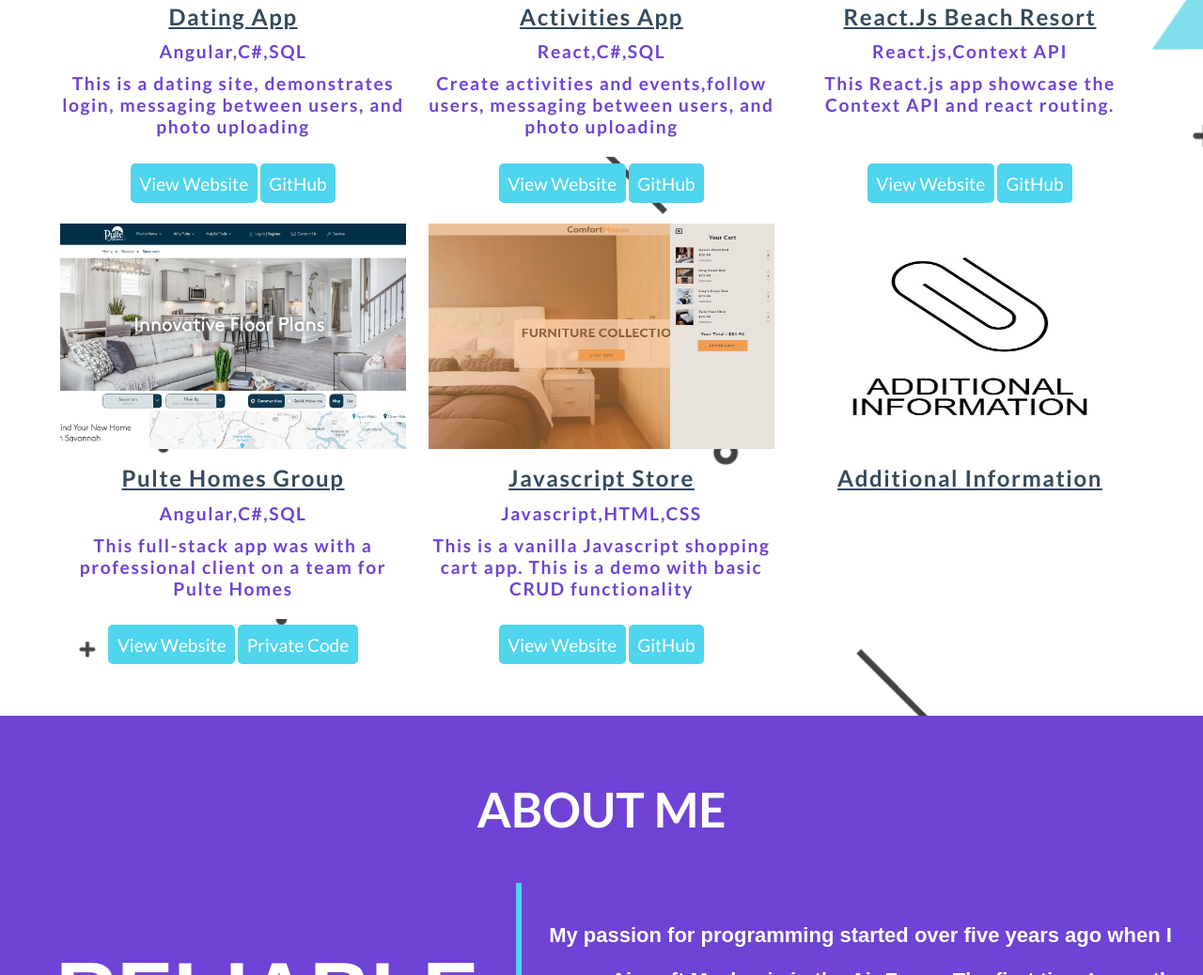
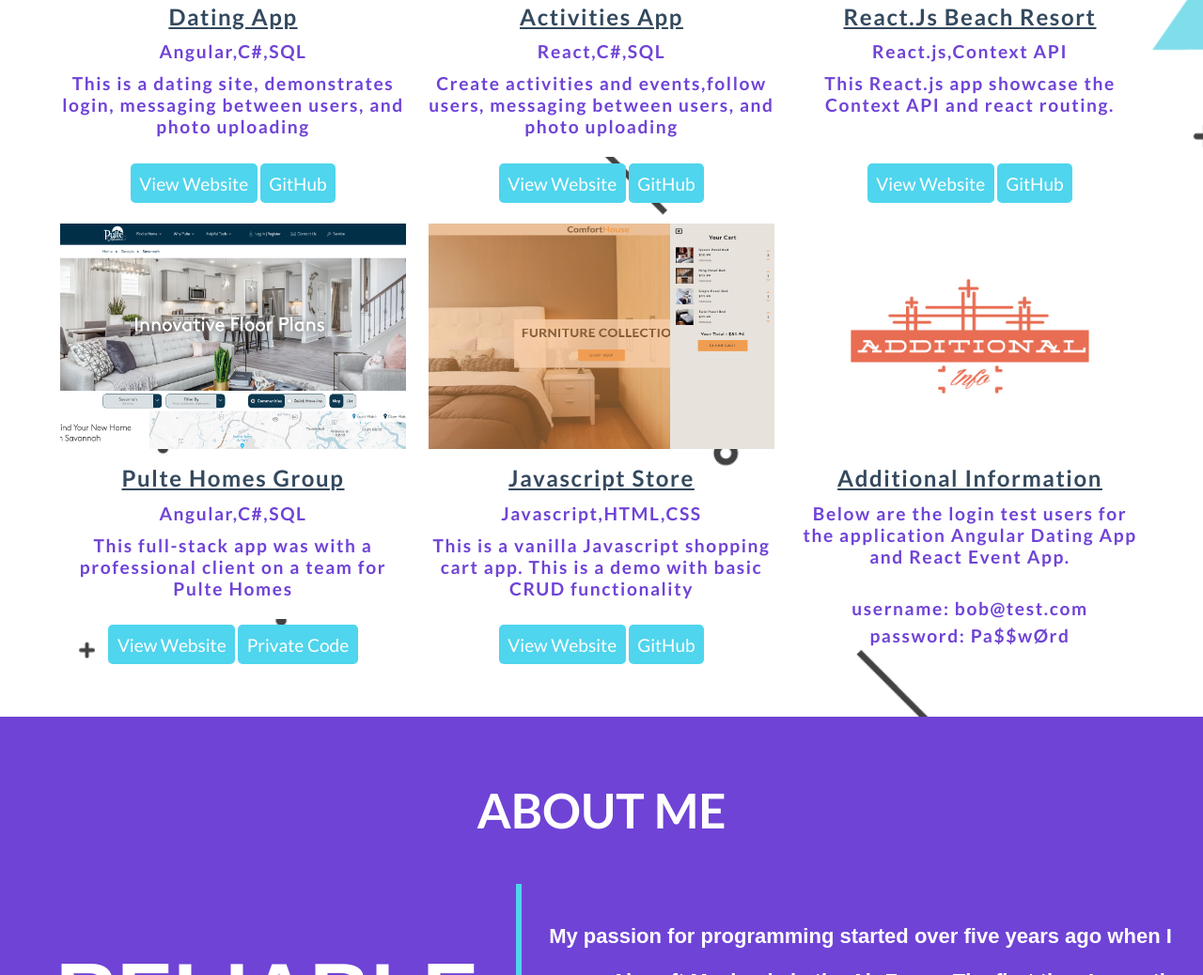
Before and after one commit to cmburch/charlesburch, a website: page index.html in a window 1280 px wide. Shown: the part 1011-2049 px from the top of the page at 94% size. Drawn offline with Linux system fonts and the light colour scheme.

Commit message:
added additional information for user info

```diff
--- a/index.html
+++ b/index.html
@@ -166,12 +166,19 @@
                   <!-- DELETE THIS TEST product -->
               <div class="product">
                     <div class="img-container">
-                        <img src="./images/moreInfo.jpg" alt="project" class="product-img" />
+                        <img src="./images/additional-2.jpg" alt="project" class="product-img" />
                     </div>
                 <div class='test'>
                     <h3>Additional Information</h3>
                     <!-- <h4>Javascript,HTML,CSS</h4> -->
                     <h4 class='project__desc'>
+                        Below are the login test users for the application Angular Dating App and React Event App.
+                    </h4>
+                    <h4 class='project__desc_info'>
+                        username: bob@test.com
+                    </h4>
+                    <h4 class='project__desc_info'>
+                        password: Pa$$w&Oslashrd
 
                     </h4>
                     <div class='center'>
--- a/style.css
+++ b/style.css
@@ -622,6 +622,10 @@
   height: 90px;
 }
 
+.project__desc_info{
+  height: 18px;
+}
+
 .test {
   position: relative;
   height: 225px;
```
Also changed, not shown: images/additional-2.jpg (added).
